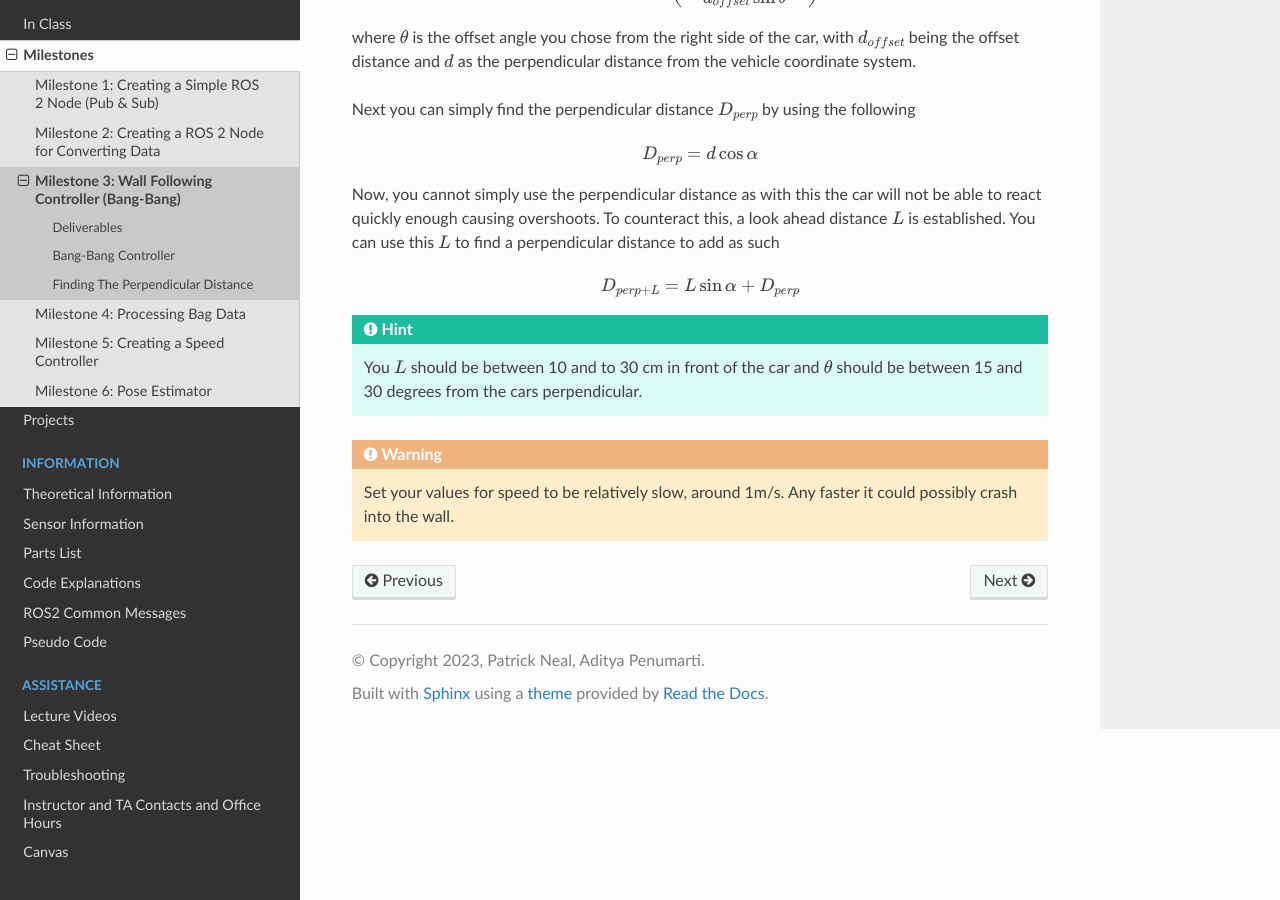
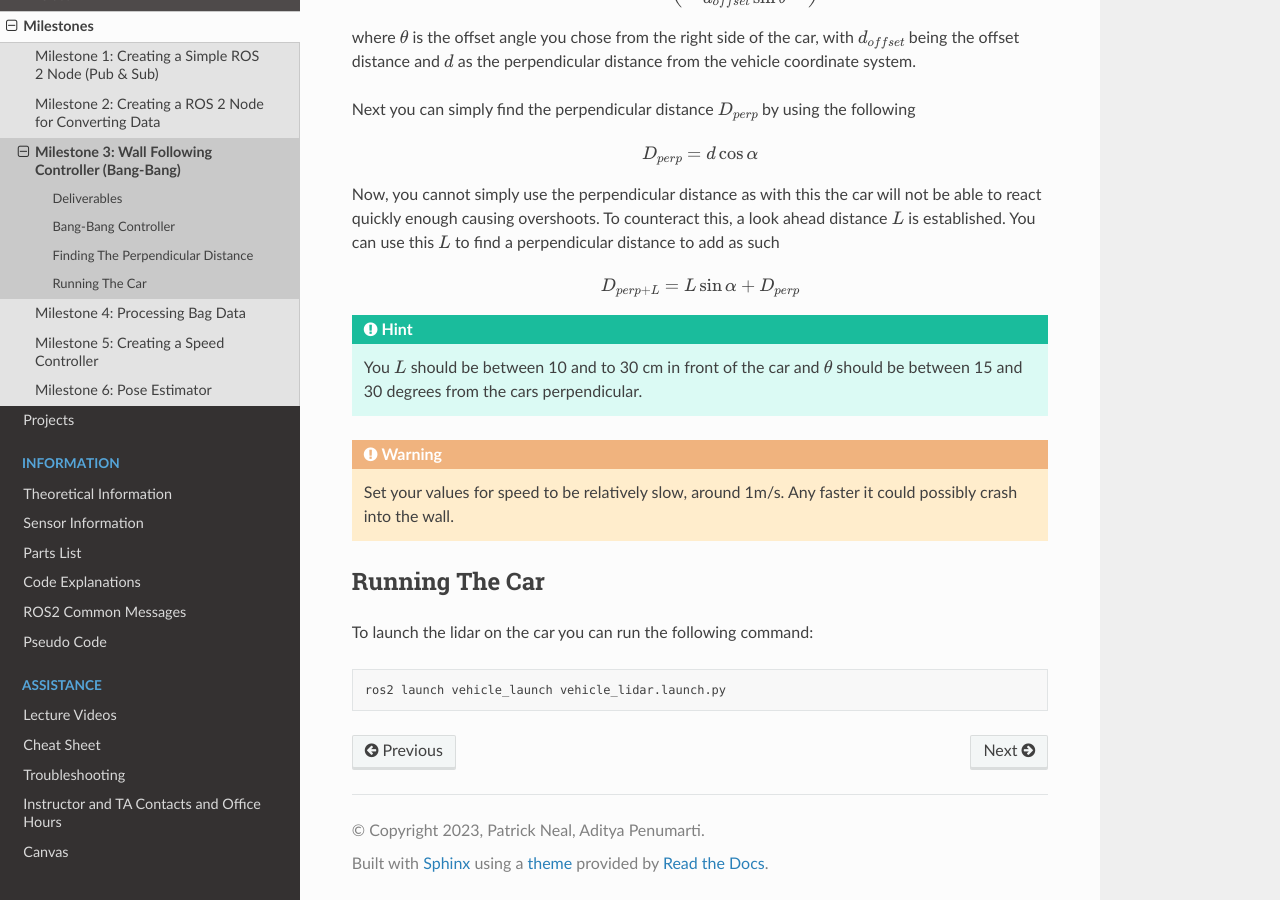
Before and after one commit to av-mae-uf/av1tenth-docs, a Sphinx documentation site: the page built from docs/assignments/milestones/milestone3.rst, in a window 1280 px wide and 900 px high, scrolled down 2548 px. Built offline with Sphinx 7.4.7 and the Read the Docs theme 2.0.0, drawn with Linux system fonts in a browser that asks for light colours.

Commit message:
Adding lidar launch

```diff
--- a/docs/assignments/milestones/milestone3.rst
+++ b/docs/assignments/milestones/milestone3.rst
@@ -90,3 +90,12 @@ a look ahead distance :math:`L` is established. You can use this :math:`L` to fi
 .. hint:: You :math:`L` should be between 10 and to 30 cm in front of the car and :math:`\theta` should be between 15 and 30 degrees from the cars perpendicular.
 
 .. warning:: Set your values for speed to be relatively slow, around 1m/s. Any faster it could possibly crash into the wall.
+
+Running The Car
+^^^^^^^^^^^^^^^
+
+To launch the lidar on the car you can run the following command:
+
+.. code-block:: bash
+
+    ros2 launch vehicle_launch vehicle_lidar.launch.py
```
